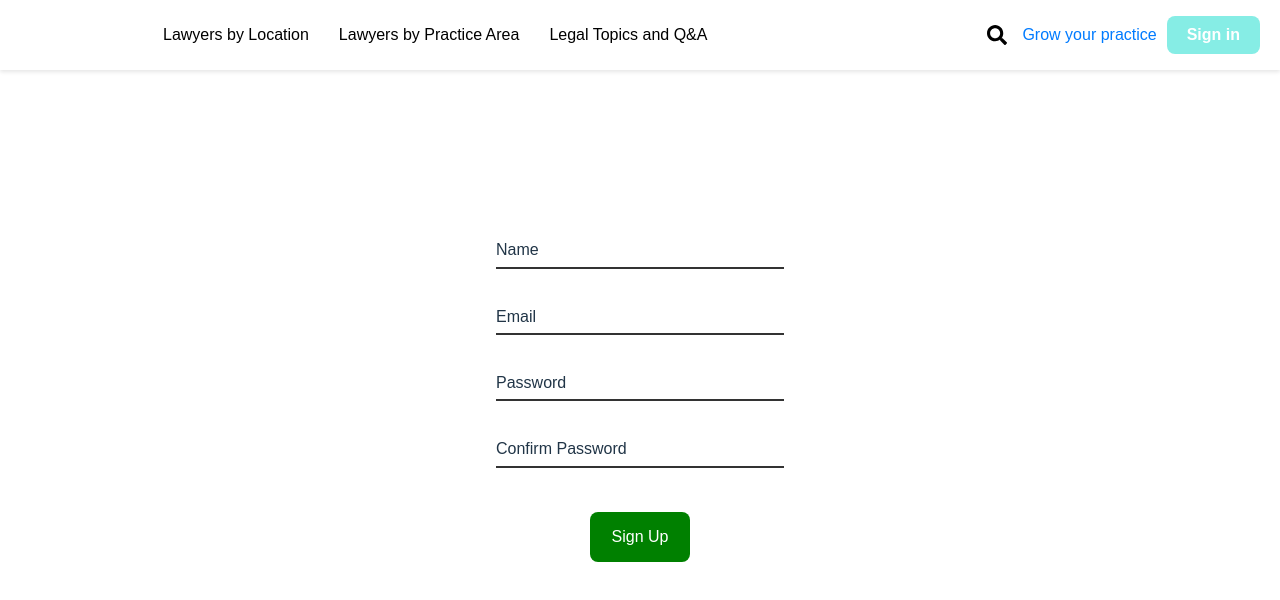
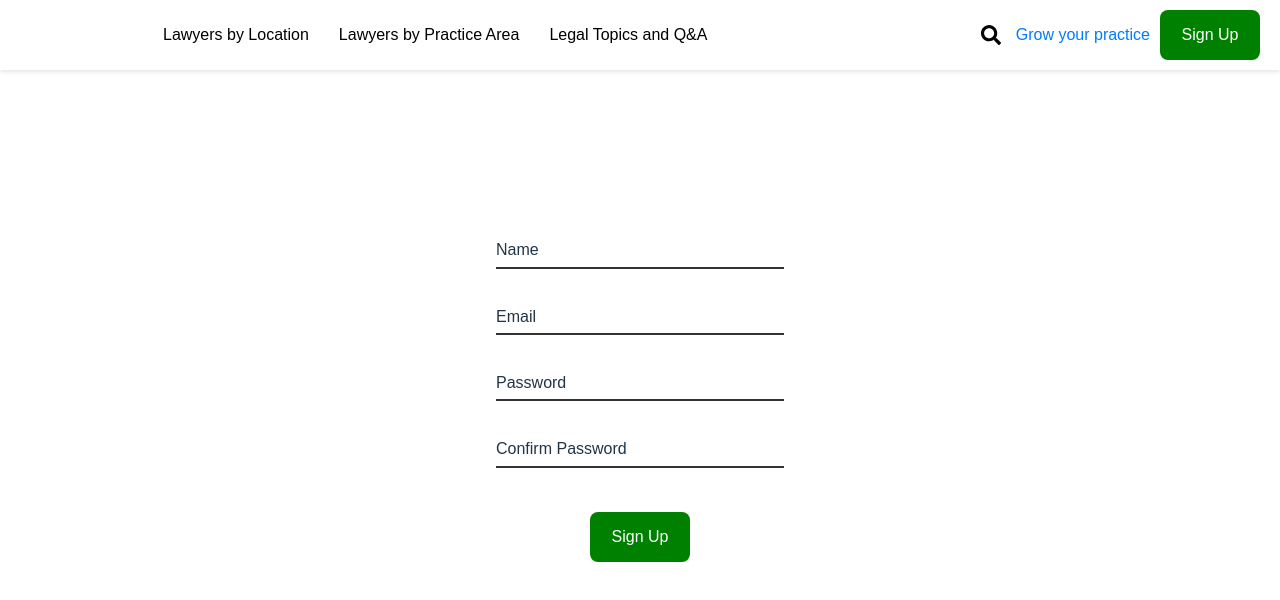
Before and after one commit to Muhammad-Fasih07/LegalApp, a React (Vite) app: page / in a window 1280 px wide. Shown: the top 600 px of the page. Built offline with nearby package versions, Linux system fonts and the light colour scheme.

Commit message:
Adjusted some stuff on login screen

```diff
--- a/src/App.tsx
+++ b/src/App.tsx
@@ -8,9 +8,7 @@ function App() {
   return (
     <>
       <div>
-        <Header logoSrc="src/images/Gif.gif" logoAlt="WAUQLA" />
-        <Signup/>
-
+        <Signup />
       </div>
     </>
   );
--- a/src/Screens/Header.tsx
+++ b/src/Screens/Header.tsx
@@ -1,6 +1,7 @@
 import React, { useState } from "react";
 import "../Css/Header.css"; // Import the CSS file for styling
 import { FaSearch } from "react-icons/fa"; // Import the search icon
+import Button from "../components/buttons/button";
 
 interface HeaderProps {
   logoSrc: string;
@@ -76,17 +77,32 @@ const Header: React.FC<HeaderProps> = ({ logoSrc, logoAlt }) => {
           </nav>
         </div>
         <div className="header-right">
-          <FaSearch className="search-icon" onClick={toggleSearchBar} />
+          <FaSearch
+            className="search-icon"
+            onClick={toggleSearchBar}
+            style={{ width: "auto" }}
+          />
           <a href="#" className="grow-practice">
             Grow your practice
           </a>
-          <button className="sign-in">Sign in</button>
+          <Button
+            type="submit"
+            height="50px"
+            width="100px"
+            buttonColor="green"
+            textColor="white"
+          >
+            Sign Up
+          </Button>
         </div>
       </header>
       {showSearch && (
         <div className="search-bar">
-          <input type="text" placeholder="Search Q&A, lawyers and more" />
-          <button type="button">Search</button>
+          <input
+            // style={{ width: "80%" }}
+            type="text"
+            placeholder="Search Q&A, lawyers and more"
+          />
         </div>
       )}
     </>
--- a/src/Screens/signUpLawyer.tsx
+++ b/src/Screens/signUpLawyer.tsx
@@ -2,6 +2,7 @@ import React, { useState } from "react";
 import InputField from "../components/InputField";
 import "../Css/signUpLawyer.css";
 import Button from "../components/buttons/button";
+import Header from "./Header";
 
 interface SignupFormState {
   name: string;
@@ -33,6 +34,8 @@ function Signup() {
   };
 
   return (
+    <>
+      <Header logoSrc="src/images/Gif.gif" logoAlt="WAUQLA" />
       <form onSubmit={handleSubmit}>
         <InputField
           type="text"
@@ -74,8 +77,9 @@ function Signup() {
           textColor="white"
         >
           Sign Up
-      </Button>{" "}
+        </Button>
       </form>
+    </>
   );
 }
 
```
Also changed, not shown: src/Screens/lawyerPersonalDetails.tsx (added). Lines whose indentation alone changed are shown as unchanged.
